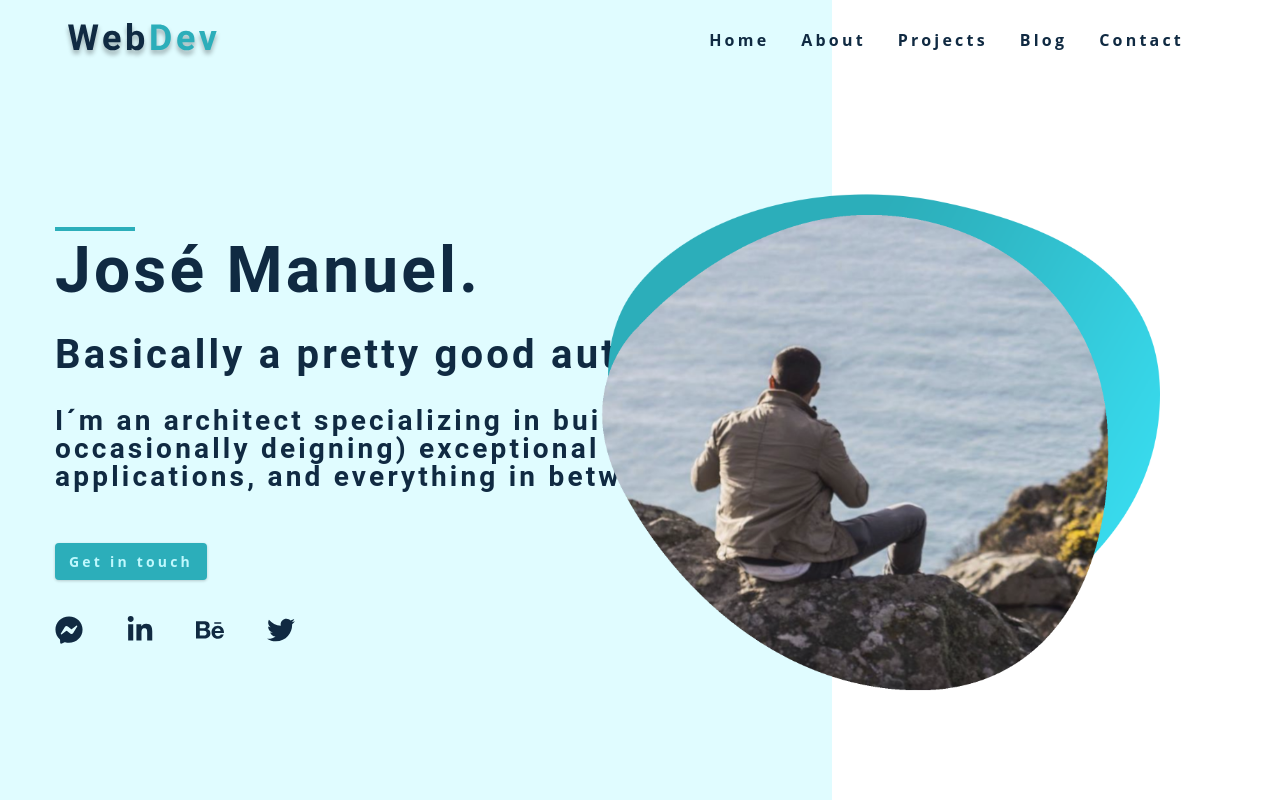
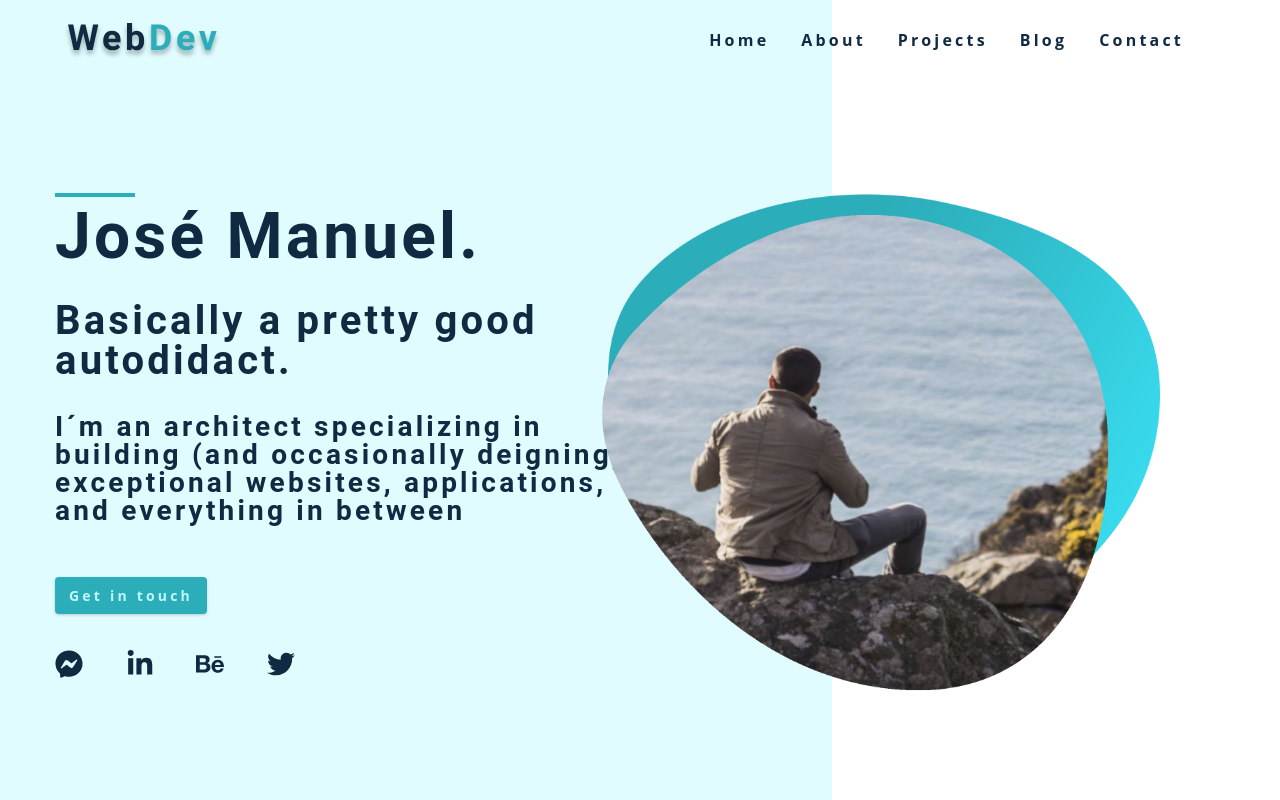
Before and after one commit to jmdc89/gatsby-strapi-Portfolio-2021, a Gatsby site: page / in a window 1280 px wide. Built offline with nearby package versions, Linux system fonts and the light colour scheme; Gatsby itself is replaced by a stand-in of ours.

Commit message:
Superposition text fix

```diff
--- a/src/css/main.css
+++ b/src/css/main.css
@@ -459,7 +459,7 @@ Hero
   }
   .hero-info {
     grid-row: 1/1;
-    grid-column: 1 / span 8;
+    grid-column: 1 / span 5;
   }
   .hero-img {
     display: block;
@@ -473,7 +473,7 @@ Hero
   }
 
   .hero-info {
-    grid-column: 1 / span 8;
+    grid-column: 1 / span 6;
   }
 
   .hero h4 {
```
